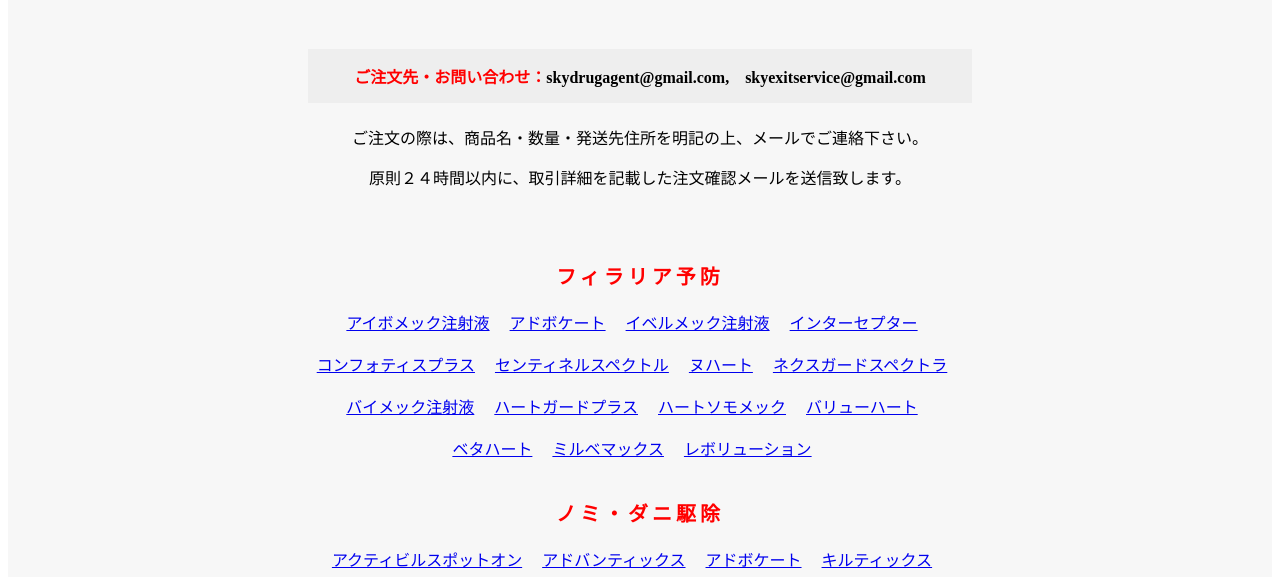
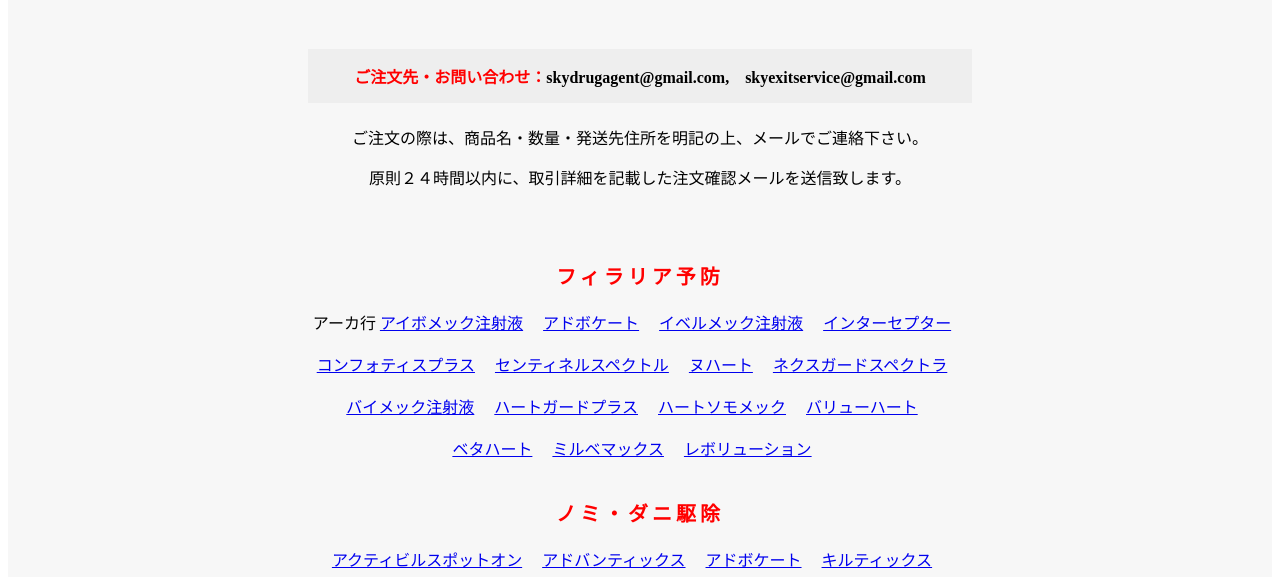
Before and after one commit to skypharmacy/dog, a plain HTML site: page index.html in a window 1280 px wide. Shown: the part 375-952 px from the top of the page. Drawn offline with Linux system fonts and the light colour scheme.

Commit message:
Update index.html

```diff
--- a/index.html
+++ b/index.html
@@ -32,6 +32,7 @@
         <p>原則２４時間以内に、取引詳細を記載した注文確認メールを送信致します。</p>
         <br><br>
         <h3>フィラリア予防</h3>
+         アーカ行
          <a href="https://skypharmacy.github.io/ivomec/">アイボメック注射液</a>&emsp;
          <a href="https://skypharmacy.github.io/advocate/">アドボケート</a>&emsp;
          <a href="https://skypharmacy.github.io/ivermec/">イベルメック注射液</a>&emsp;
```
